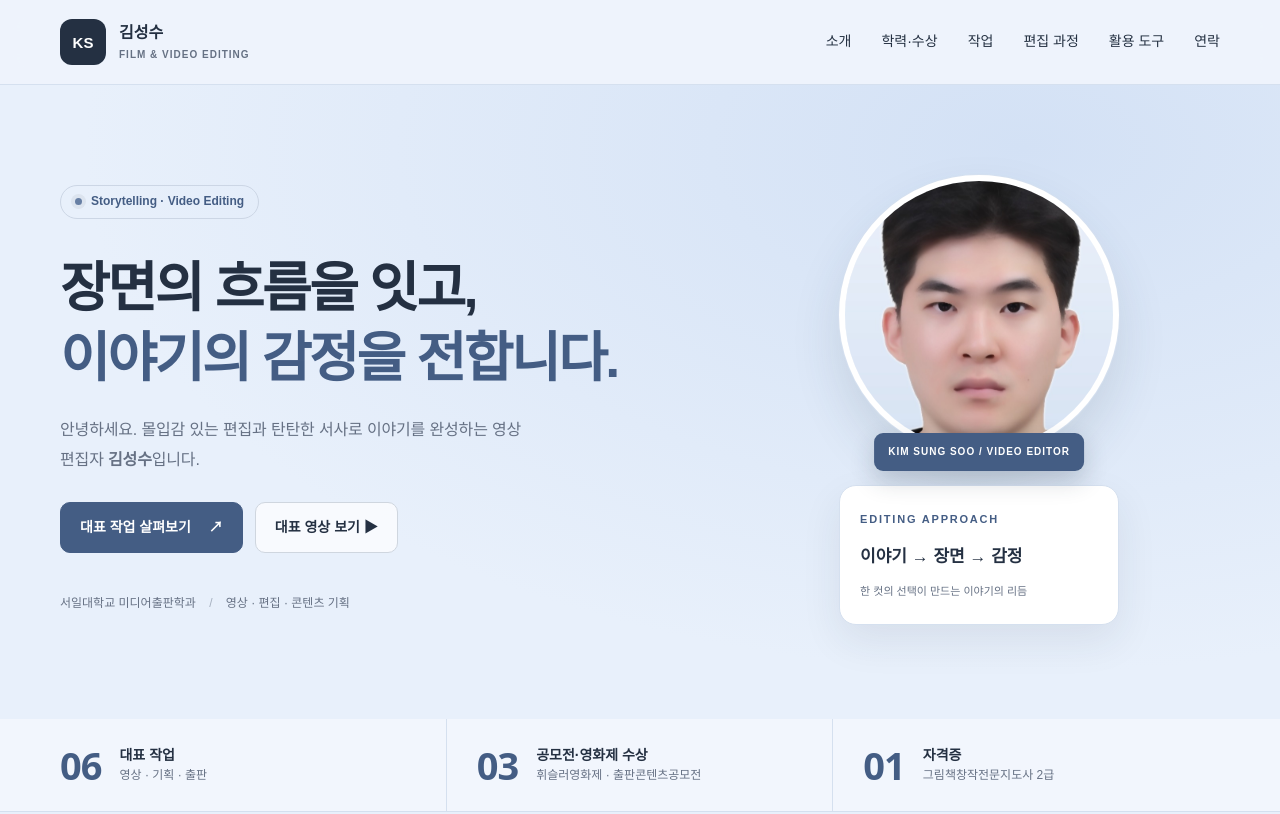
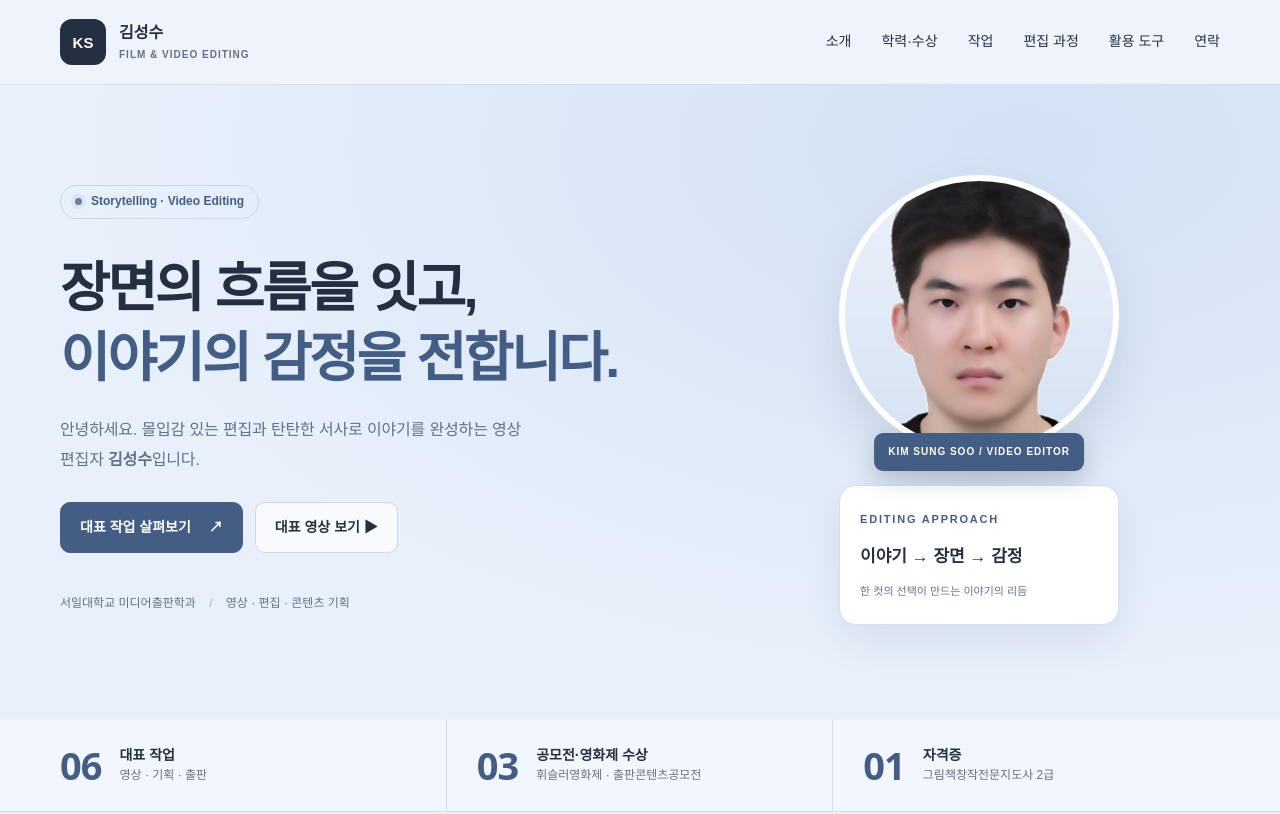
Before and after one commit to Steven111387/portfolio, a plain HTML site: page index.html in a window 1280 px wide. Shown: the top 814 px of the page. Drawn offline with Linux system fonts and the light colour scheme.

Commit message:
Show the whole face in the round profile photo

```diff
--- a/index.html
+++ b/index.html
@@ -1,7 +1,7 @@
 <!DOCTYPE html>
-<html lang="ko"><head><meta charset="UTF-8"><meta name="viewport" content="width=device-width,initial-scale=1"><meta name="description" content="김성수의 영상 편집 포트폴리오. 단편 영상부터 출판·미디어 콘텐츠까지, 서사와 편집으로 감정을 전합니다."><title>김성수 | 영상 편집 포트폴리오</title><link rel="stylesheet" href="style.css?v=17"><script defer src="script.js?v=11"></script><link rel="stylesheet" href="effects.css?v=1"><script defer src="effects.js?v=3"></script></head>
+<html lang="ko"><head><meta charset="UTF-8"><meta name="viewport" content="width=device-width,initial-scale=1"><meta name="description" content="김성수의 영상 편집 포트폴리오. 단편 영상부터 출판·미디어 콘텐츠까지, 서사와 편집으로 감정을 전합니다."><title>김성수 | 영상 편집 포트폴리오</title><link rel="stylesheet" href="style.css?v=19"><script defer src="script.js?v=11"></script><link rel="stylesheet" href="effects.css?v=1"><script defer src="effects.js?v=3"></script></head>
 <body><a class="skip" href="#main">본문 바로가기</a><header><div class="wrap nav"><a class="brand" href="#"><b>KS</b><span>김성수<small>FILM & VIDEO EDITING</small></span></a><button id="menu" aria-label="메뉴 열기" aria-expanded="false">☰</button><nav id="nav"><a href="#about">소개</a><a href="#education">학력·수상</a><a href="#projects">작업</a><a href="#process">편집 과정</a><a href="#skills">활용 도구</a><a href="#contact">연락</a></nav></div></header>
-<main id="main"><section class="hero"><div class="wrap hero-grid"><div><p class="pill"><i></i> Storytelling · Video Editing</p><h1>장면의 흐름을 잇고,<br><em>이야기의 감정을 전합니다.</em></h1><p class="intro">안녕하세요. 몰입감 있는 편집과 탄탄한 서사로 이야기를 완성하는 영상 편집자 <strong>김성수</strong>입니다.</p><div class="actions"><a class="button" href="#projects">대표 작업 살펴보기 <span>↗</span></a><a class="button light" href="#projects" data-reel>대표 영상 보기 ▶</a></div><p class="meta">서일대학교 미디어출판학과 <span>/</span> 영상 · 편집 · 콘텐츠 기획</p></div><div class="hero-visual"><div class="arch"><img src="assets/portrait-profile.jpg" alt="김성수 포트폴리오 프로필 사진"></div><span class="visual-label">KIM SUNG SOO / VIDEO EDITOR</span><div class="floating"><small>EDITING APPROACH</small><strong>이야기 → 장면 → 감정</strong><p>한 컷의 선택이 만드는 이야기의 리듬</p></div><span class="frame-number">FILM & VIDEO EDITING</span></div></div></section>
+<main id="main"><section class="hero"><div class="wrap hero-grid"><div><p class="pill"><i></i> Storytelling · Video Editing</p><h1>장면의 흐름을 잇고,<br><em>이야기의 감정을 전합니다.</em></h1><p class="intro">안녕하세요. 몰입감 있는 편집과 탄탄한 서사로 이야기를 완성하는 영상 편집자 <strong>김성수</strong>입니다.</p><div class="actions"><a class="button" href="#projects">대표 작업 살펴보기 <span>↗</span></a><a class="button light" href="#projects" data-reel>대표 영상 보기 ▶</a></div><p class="meta">서일대학교 미디어출판학과 <span>/</span> 영상 · 편집 · 콘텐츠 기획</p></div><div class="hero-visual"><div class="arch"><img src="assets/portrait-profile-round.jpg" alt="김성수 포트폴리오 프로필 사진"></div><span class="visual-label">KIM SUNG SOO / VIDEO EDITOR</span><div class="floating"><small>EDITING APPROACH</small><strong>이야기 → 장면 → 감정</strong><p>한 컷의 선택이 만드는 이야기의 리듬</p></div><span class="frame-number">FILM & VIDEO EDITING</span></div></div></section>
 <div class="stats"><div class="wrap stats-grid"><div><strong>06</strong><span><b>대표 작업</b>영상 · 기획 · 출판</span></div><div><strong>03</strong><span><b>공모전·영화제 수상</b>휘슬러영화제 · 출판콘텐츠공모전</span></div><div><strong>01</strong><span><b>자격증</b>그림책창작전문지도사 2급</span></div></div></div>
 <section id="about"><div class="wrap about-grid"><div><p class="eyebrow">01 / ABOUT ME</p><h2>컷과 컷 사이에서,<br>이야기의 의미를 찾습니다.</h2></div><div><p>편집은 장면을 연결하고, 그 안의 감정을 관객에게 전하는 일이라고 생각합니다.</p><p>단편 영상과 공모전, 출판·미디어 기획 작업을 통해 이야기를 시각적으로 표현하는 방법을 탐색하고 있습니다. 장면의 흐름과 감정의 호흡을 살려, 끝까지 몰입할 수 있는 영상을 만들고자 합니다.</p><div class="tags"><span>영상 편집</span><span>서사 구성</span><span>콘텐츠 기획</span><span>미디어·출판</span></div></div></div></section>
 <section id="highlights" class="white"><div class="wrap"><p class="eyebrow">SELECTED HIGHLIGHTS</p><div class="section-head"><h2>핵심 성과 한눈에 보기</h2><p>작업을 통해 얻은 결과와 성과를 먼저 확인할 수 있도록 정리했습니다.</p></div><div class="highlights"><a class="highlight" href="#award-whistler"><small>01 / FILM <span>↗</span></small><h3>휘슬러영화제<br>작품 수상</h3><p>제4회 휘슬러영화제에서 〈어제의 나에게〉로 수상</p><em>수상 내역 보기 →</em></a><a class="highlight" href="#work-10"><small>02 / PUBLISHING <span>↗</span></small><h3>출판콘텐츠공모전<br>잡지 단체 최우수상</h3><p>잡지 부문 단체 최우수상과 장려상 수상</p><em>관련 작업 보기 →</em></a><a class="highlight" href="#cert-picturebook"><small>03 / STORYTELLING <span>↗</span></small><h3>그림책창작<br>전문지도사 2급</h3><p>스토리텔링과 시각화를 잇는 그림책 제작 역량</p><em>관련 작업 보기 →</em></a></div></div></section>
--- a/style.css
+++ b/style.css
@@ -86,7 +86,8 @@
 @media(max-width:960px){.hero-visual{width:min(100%,280px)}}
 /* Round portrait frame (the ID photo ends at the shoulders, which a circle frames naturally). */
 .arch{border-radius:50%;padding:0;aspect-ratio:1/1;border:6px solid #fff;background:#e2eaf6;box-shadow:0 0 0 1px var(--line),0 25px 50px #2c405522}
-.hero-visual .arch>img{width:100%;height:100%;object-fit:cover;object-position:50% 30%;transform:scale(1.06);transform-origin:50% 35%}
+.hero-visual .arch>img{width:100%;height:100%;object-fit:cover;object-position:50% 50%;transform:none}
+.arch{background:linear-gradient(#ecf2fb,#d6e2f3)}
 .hero-visual .visual-label{top:auto;bottom:auto;right:auto;left:50%;top:calc(min(100vw - 40px,280px) - 22px);transform:translateX(-50%);white-space:nowrap}
 .hero-visual .floating{margin-top:30px}
 
```
Also changed, not shown: assets/portrait-profile-round.jpg (added).
